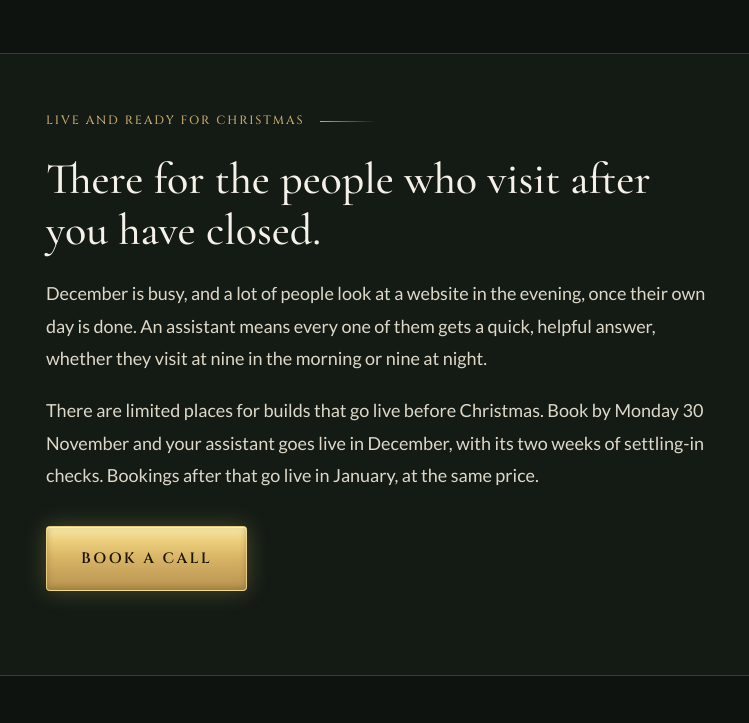
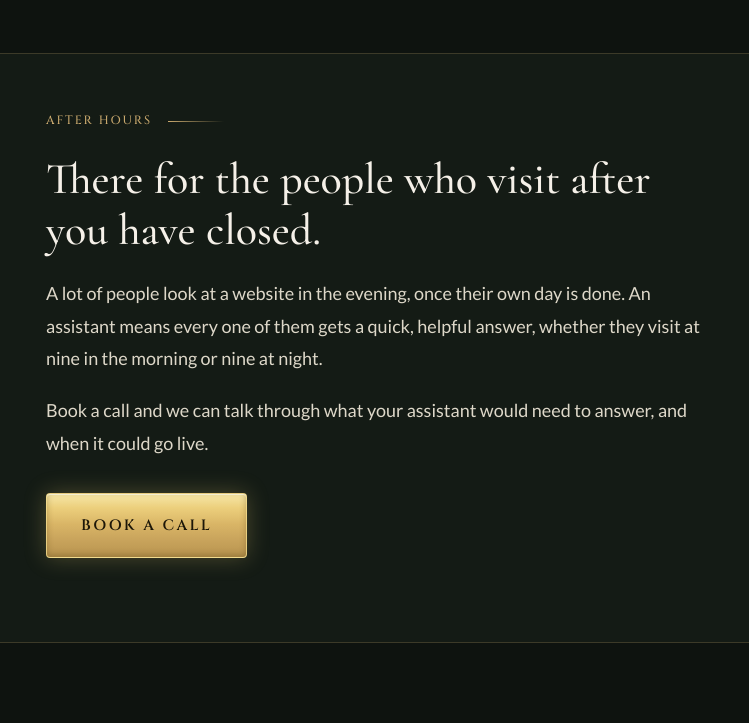
Before and after one commit to Llywelyn64/medraf-digital-website, a plain HTML site: page lead-capture.html in a window 1280 px wide. Shown: the part 1097-1820 px from the top of the page, without its empty margins (258-1007 px from the left). Drawn offline with Linux system fonts and the light colour scheme; a script that the page names is missing.

Commit message:
lead capture price update

```diff
--- a/lead-capture.html
+++ b/lead-capture.html
@@ -960,12 +960,12 @@ footer.site{ view-transition-name: site-footer; }
   </div>
 </section>
 
-<section class="band" id="christmas">
+<section class="band" id="after-hours">
   <div class="narrow">
-    <p class="eyebrow eyebrow-left">Live and Ready for Christmas</p>
+    <p class="eyebrow eyebrow-left">After hours</p>
     <h2>There for the people who visit after you have closed.</h2>
-    <p>December is busy, and a lot of people look at a website in the evening, once their own day is done. An assistant means every one of them gets a quick, helpful answer, whether they visit at nine in the morning or nine at night.</p>
-    <p>There are limited places for builds that go live before Christmas. Book by Monday 30 November and your assistant goes live in December, with its two weeks of settling-in checks. Bookings after that go live in January, at the same price.</p>
+    <p>A lot of people look at a website in the evening, once their own day is done. An assistant means every one of them gets a quick, helpful answer, whether they visit at nine in the morning or nine at night.</p>
+    <p>Book a call and we can talk through what your assistant would need to answer, and when it could go live.</p>
     <a class="btn" href="book.html" style="margin-top:14px">Book a call</a>
   </div>
 </section>
```
Also changed, not shown: offers.html (+0 -1 lines).
